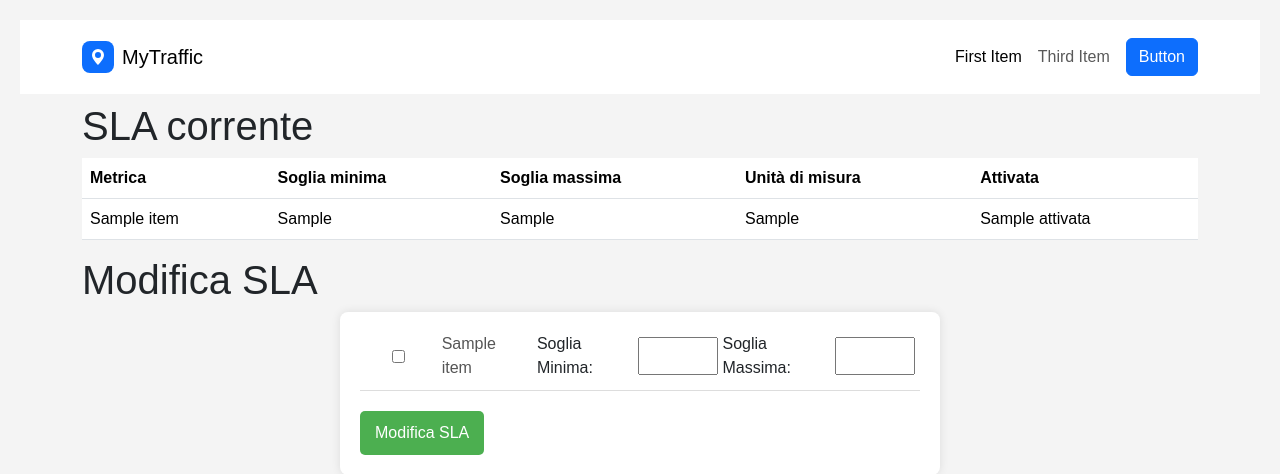
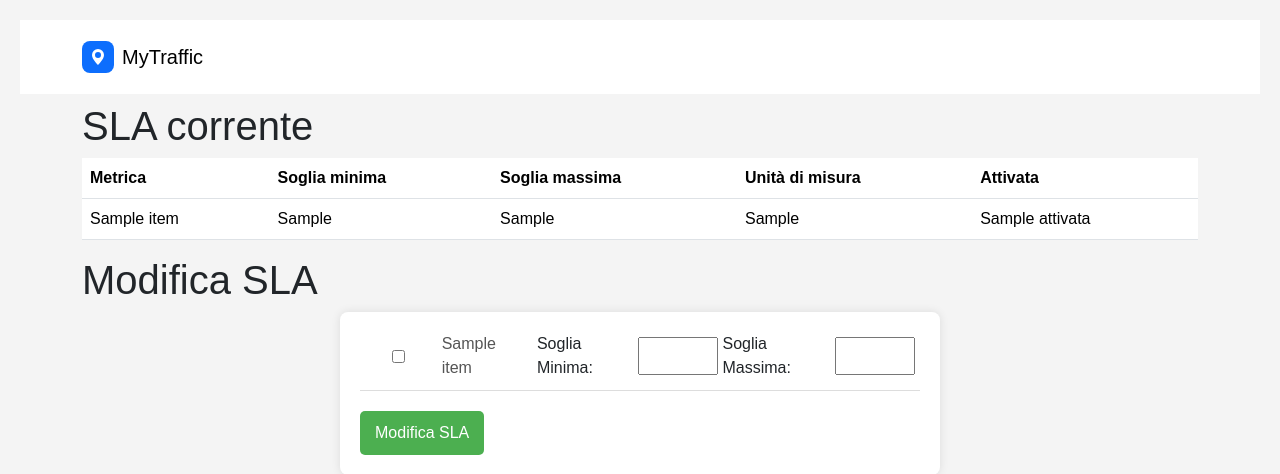
Before and after one commit to Fabio99-dev/DSBD_project, a Flask app: template SlaManager/templates/setSLA.html in a window 1280 px wide. Shown: the top 474 px of the page. Run offline with Flask 3, Linux system fonts and the light colour scheme; the template is opened without the code that fills it: most values are stand-ins (such as "Sample title", 1, 10 or a date in 2020); some libraries are stand-ins or nearby versions.

Commit message:
Breve modifica all'html

```diff
--- a/SlaManager/templates/setSLA.html
+++ b/SlaManager/templates/setSLA.html
@@ -16,10 +16,6 @@
             <path d="M8 16s6-5.686 6-10A6 6 0 0 0 2 6c0 4.314 6 10 6 10m0-7a3 3 0 1 1 0-6 3 3 0 0 1 0 6"/>
           </svg></span><span>MyTraffic</span></a><button data-bs-toggle="collapse" class="navbar-toggler" data-bs-target="#navcol-2"><span class="visually-hidden">Toggle navigation</span><span class="navbar-toggler-icon"></span></button>
             <div class="collapse navbar-collapse" id="navcol-2">
-                <ul class="navbar-nav ms-auto">
-                    <li class="nav-item"><a class="nav-link active" href="#">First Item</a></li>
-                    <li class="nav-item"><a class="nav-link" href="#">Third Item</a></li>
-                </ul><a class="btn btn-primary ms-md-2" role="button" href="#">Button</a>
             </div>
         </div>
     </nav>
```
